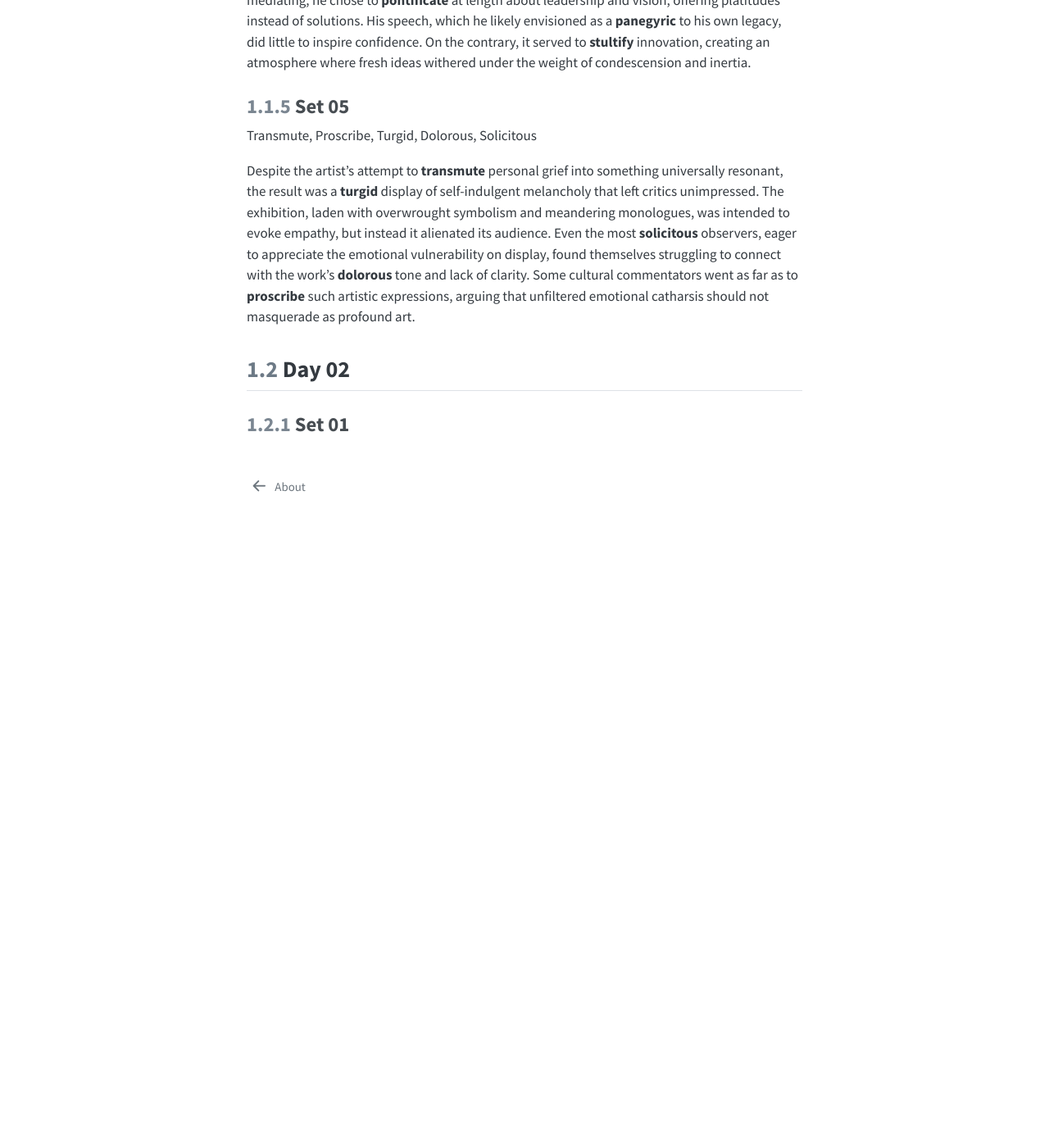
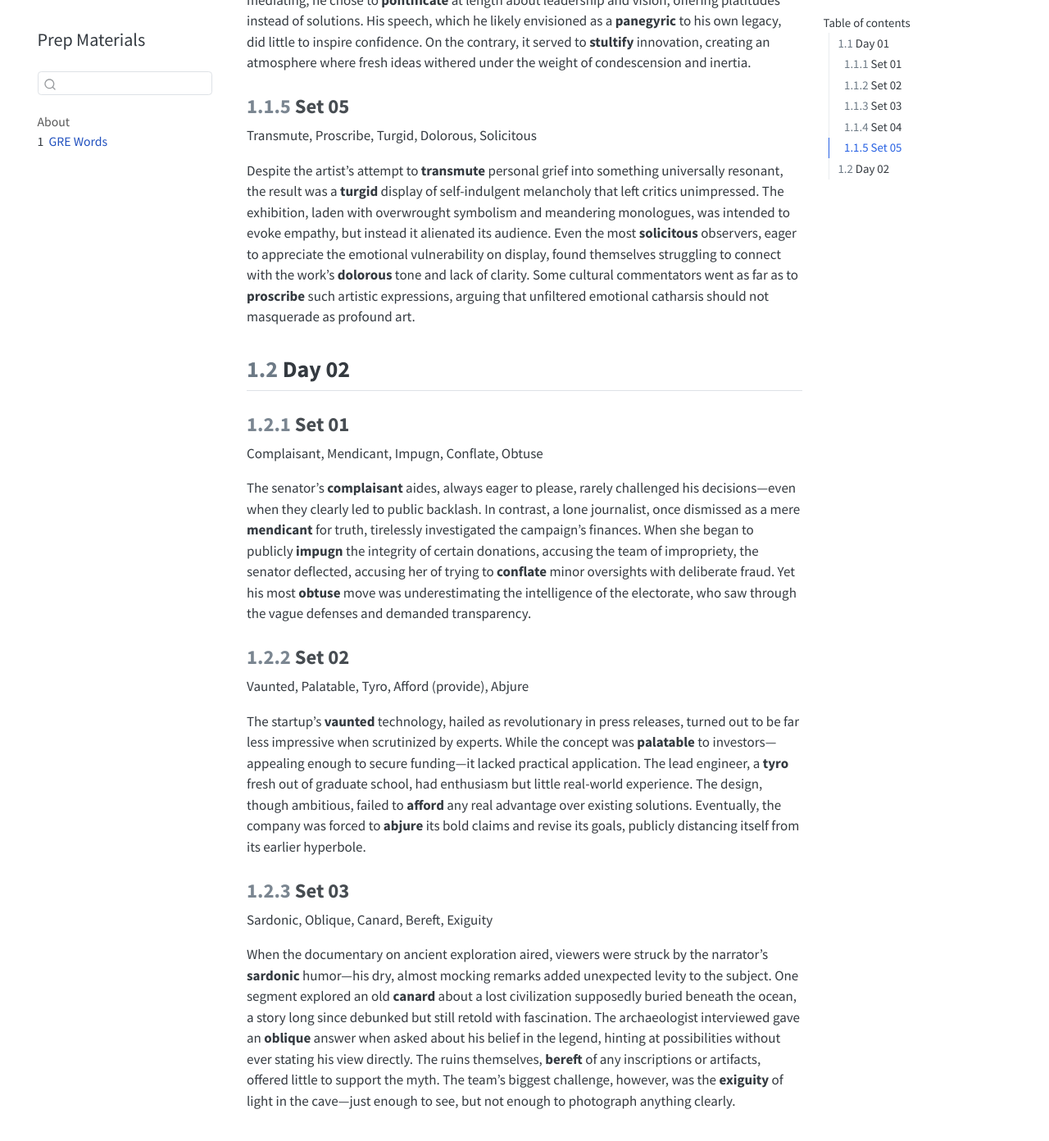
Before and after one commit to mahmudstat/smstudy, a Jekyll site: the page resources/gre-words.html, which Jekyll copies as it is, in a window 1280 px wide and 1400 px high, scrolled down 1103 px. Shown: the top 1392 px of the window at 82% size. Built offline with Jekyll 4.4.1, drawn with Linux system fonts in a browser that asks for light colours; before the commit the page ends 1733 px from its top, so only the background shows below that.

Commit message:
start day 2

```diff
--- a/resources/gre-words.html
+++ b/resources/gre-words.html
@@ -138,6 +138,8 @@
   <li><a href="#day-02" id="toc-day-02" class="nav-link" data-scroll-target="#day-02"><span class="header-section-number">1.2</span> Day 02</a>
   <ul class="collapse">
   <li><a href="#set-01-1" id="toc-set-01-1" class="nav-link" data-scroll-target="#set-01-1"><span class="header-section-number">1.2.1</span> Set 01</a></li>
+  <li><a href="#set-02-1" id="toc-set-02-1" class="nav-link" data-scroll-target="#set-02-1"><span class="header-section-number">1.2.2</span> Set 02</a></li>
+  <li><a href="#set-03-1" id="toc-set-03-1" class="nav-link" data-scroll-target="#set-03-1"><span class="header-section-number">1.2.3</span> Set 03</a></li>
   </ul></li>
   </ul>
 </nav>
@@ -196,6 +198,18 @@
 <h2 data-number="1.2" class="anchored" data-anchor-id="day-02"><span class="header-section-number">1.2</span> Day 02</h2>
 <section id="set-01-1" class="level3" data-number="1.2.1">
 <h3 data-number="1.2.1" class="anchored" data-anchor-id="set-01-1"><span class="header-section-number">1.2.1</span> Set 01</h3>
+<p>Complaisant, Mendicant, Impugn, Conflate, Obtuse</p>
+<p>The senator’s <strong>complaisant</strong> aides, always eager to please, rarely challenged his decisions—even when they clearly led to public backlash. In contrast, a lone journalist, once dismissed as a mere <strong>mendicant</strong> for truth, tirelessly investigated the campaign’s finances. When she began to publicly <strong>impugn</strong> the integrity of certain donations, accusing the team of impropriety, the senator deflected, accusing her of trying to <strong>conflate</strong> minor oversights with deliberate fraud. Yet his most <strong>obtuse</strong> move was underestimating the intelligence of the electorate, who saw through the vague defenses and demanded transparency.</p>
+</section>
+<section id="set-02-1" class="level3" data-number="1.2.2">
+<h3 data-number="1.2.2" class="anchored" data-anchor-id="set-02-1"><span class="header-section-number">1.2.2</span> Set 02</h3>
+<p>Vaunted, Palatable, Tyro, Afford (provide), Abjure</p>
+<p>The startup’s <strong>vaunted</strong> technology, hailed as revolutionary in press releases, turned out to be far less impressive when scrutinized by experts. While the concept was <strong>palatable</strong> to investors—appealing enough to secure funding—it lacked practical application. The lead engineer, a <strong>tyro</strong> fresh out of graduate school, had enthusiasm but little real-world experience. The design, though ambitious, failed to <strong>afford</strong> any real advantage over existing solutions. Eventually, the company was forced to <strong>abjure</strong> its bold claims and revise its goals, publicly distancing itself from its earlier hyperbole.</p>
+</section>
+<section id="set-03-1" class="level3" data-number="1.2.3">
+<h3 data-number="1.2.3" class="anchored" data-anchor-id="set-03-1"><span class="header-section-number">1.2.3</span> Set 03</h3>
+<p>Sardonic, Oblique, Canard, Bereft, Exiguity</p>
+<p>When the documentary on ancient exploration aired, viewers were struck by the narrator’s <strong>sardonic</strong> humor—his dry, almost mocking remarks added unexpected levity to the subject. One segment explored an old <strong>canard</strong> about a lost civilization supposedly buried beneath the ocean, a story long since debunked but still retold with fascination. The archaeologist interviewed gave an <strong>oblique</strong> answer when asked about his belief in the legend, hinting at possibilities without ever stating his view directly. The ruins themselves, <strong>bereft</strong> of any inscriptions or artifacts, offered little to support the myth. The team’s biggest challenge, however, was the <strong>exiguity</strong> of light in the cave—just enough to see, but not enough to photograph anything clearly.</p>
 
 
 </section>
```
Also changed, not shown: resources/gre-words.qmd (+16 -0 lines), resources/search.json (+1 -1 lines), README.md.
